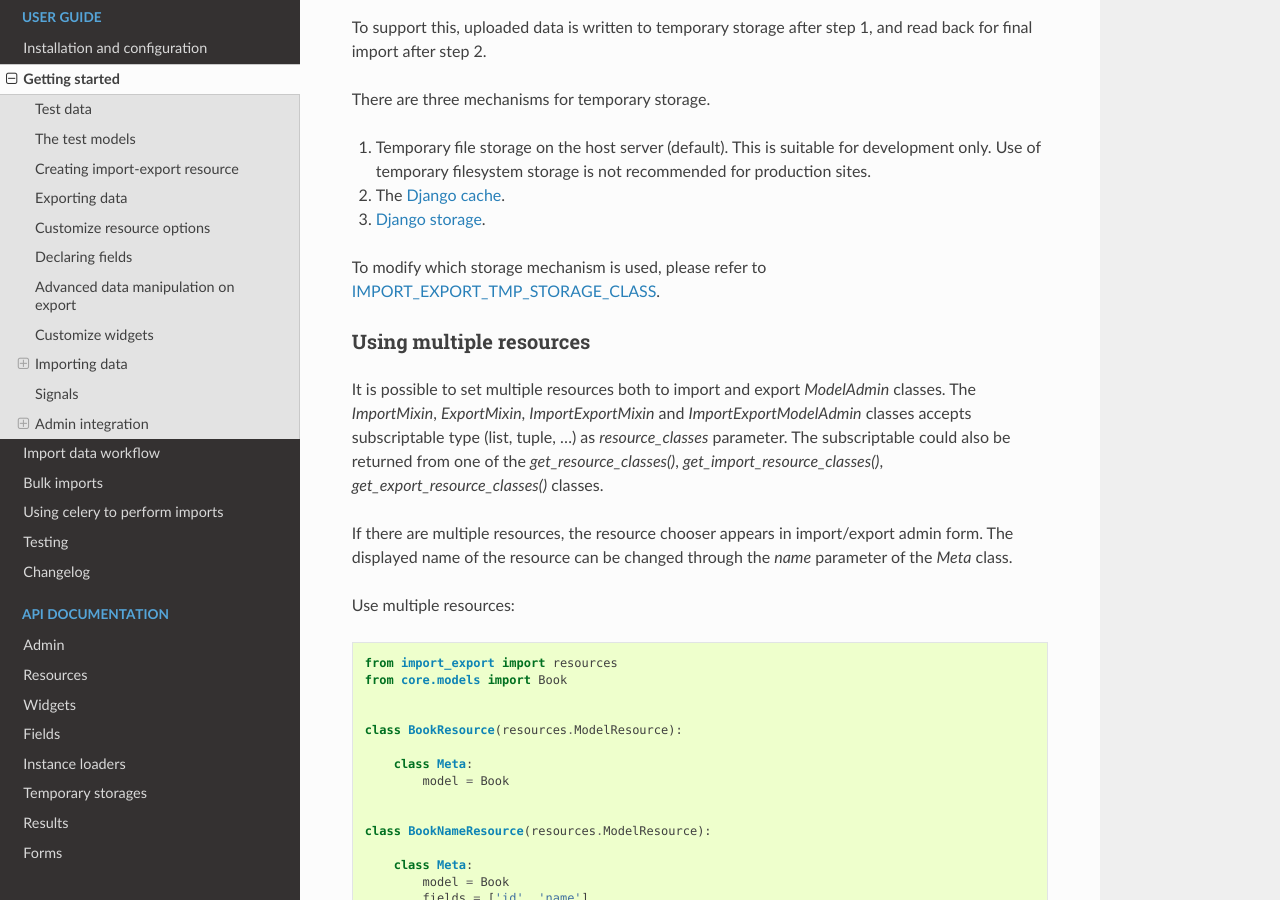
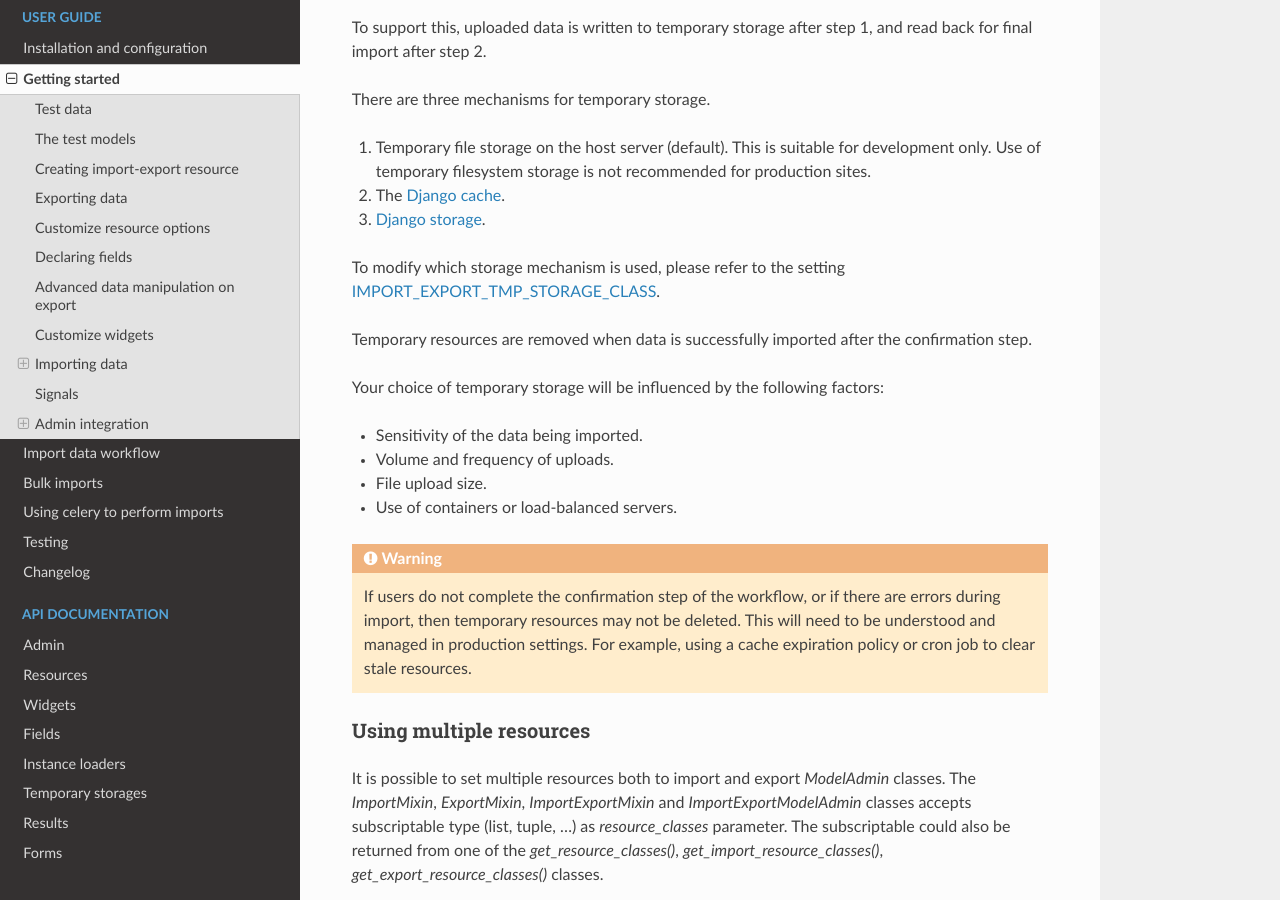
Before and after one commit to django-import-export/django-import-export, a Sphinx documentation site: the page built from docs/getting_started.rst, in a window 1280 px wide and 900 px high, scrolled down 10433 px. Built offline with Sphinx 7.4.7 and the Read the Docs theme 2.0.0, drawn with Linux system fonts in a browser that asks for light colours.

```diff
--- a/docs/getting_started.rst
+++ b/docs/getting_started.rst
@@ -502,7 +502,23 @@ There are three mechanisms for temporary storage.
 
 #. `Django storage <https://docs.djangoproject.com/en/dev/ref/files/storage/>`_.
 
-To modify which storage mechanism is used, please refer to :ref:`IMPORT_EXPORT_TMP_STORAGE_CLASS`.
+To modify which storage mechanism is used, please refer to the setting :ref:`IMPORT_EXPORT_TMP_STORAGE_CLASS`.
+
+Temporary resources are removed when data is successfully imported after the confirmation step.
+
+Your choice of temporary storage will be influenced by the following factors:
+
+* Sensitivity of the data being imported.
+* Volume and frequency of uploads.
+* File upload size.
+* Use of containers or load-balanced servers.
+
+.. warning::
+
+    If users do not complete the confirmation step of the workflow,
+    or if there are errors during import, then temporary resources may not be deleted.
+    This will need to be understood and managed in production settings.
+    For example, using a cache expiration policy or cron job to clear stale resources.
 
 
 Using multiple resources
```
Also changed, not shown: docs/changelog.rst (+7 -2 lines).
